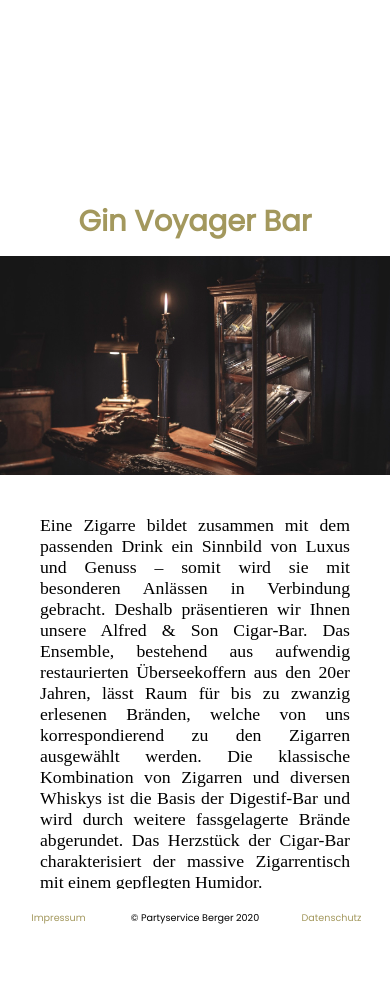
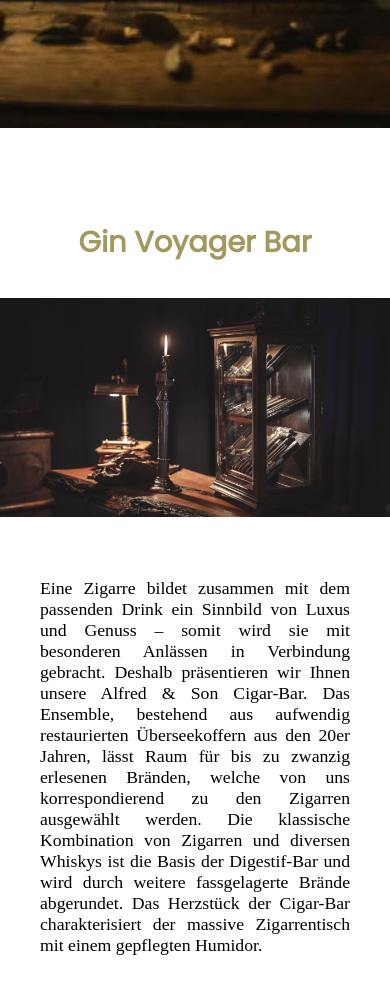
Before and after one commit to juliabrchrdt/partyserviceberger, a Gatsby site: page /ausstattung in a window 390 px wide. Shown: the part 715-1706 px from the top of the page. Before the commit the page ends 1663 px from the top, so only its background shows below. Built offline with nearby package versions, Linux system fonts and the light colour scheme; Gatsby itself is replaced by a stand-in of ours; a web font is replaced by a local one.

Commit message:
Fehler Mobile Anpassung
+ Textmodul

```diff
--- a/src/components/04_TextBox/Textbox.module.scss
+++ b/src/components/04_TextBox/Textbox.module.scss
@@ -4,7 +4,8 @@
   background-color: white;
   display: grid;
   grid-template-columns: 100vw;
-  grid-template-rows: 15vh 40vh 30vh 5vh;
+  grid-template-rows: 20vh 40vh 35vh 5vh;
+  overflow: hidden;
 
   &__content {
     grid-column: 1/2;
@@ -23,7 +24,6 @@
     grid-row: 1/2;
     justify-self: center;
     align-self: center;
-
   }
 
   &__text {
@@ -42,9 +42,7 @@
 
   &__img {
     grid-row: 2/3;
-
     overflow: hidden;
-
   }
 
   &__signature {
@@ -52,7 +50,6 @@
     font-family: $fontSignature;
     font-size: 2em;
     margin-top: 1em;
-
   }
 }
 
--- a/src/pages/ausstattung.js
+++ b/src/pages/ausstattung.js
@@ -5,7 +5,7 @@ import TextBox from "../components/04_TextBox/Textbox"
 
 export default () => (
   <Layout>
-    <Header alt={"header"}  filename={"ausstattung.jpg"} title={"Ausstattung & Specials"} />
+    <Header alt={"header"}  filename={"ausstattung.jpg"} title={"Ausstattung & Specials"}  styling={{height: "111%"}}/>
     <TextBox
       title={"Gin Voyager Bar"}
       text={`Eine Zigarre bildet zusammen mit dem passenden Drink ein Sinnbild von Luxus und Genuss – somit wird sie mit besonderen Anlässen in Verbindung gebracht.
```
